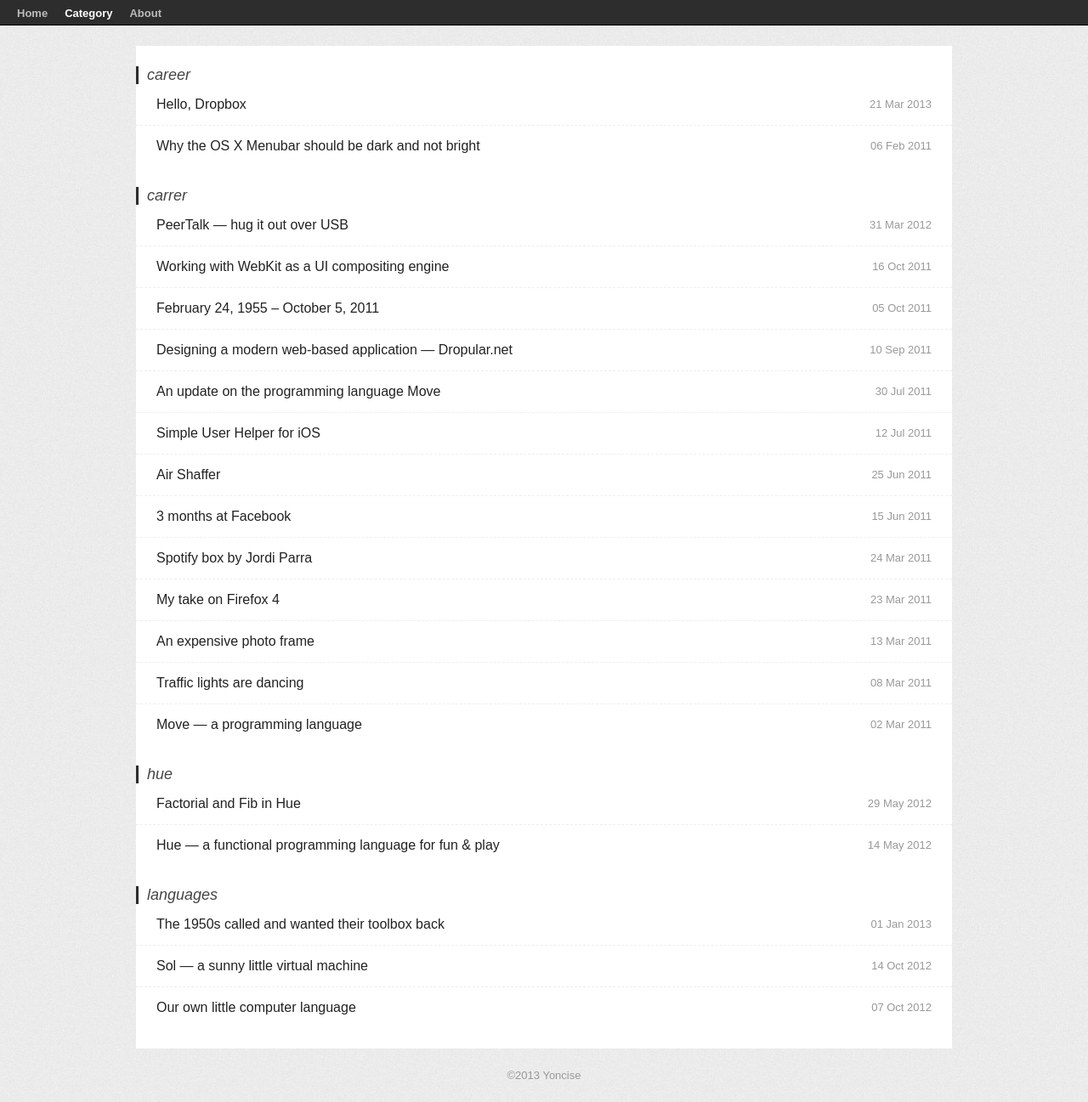
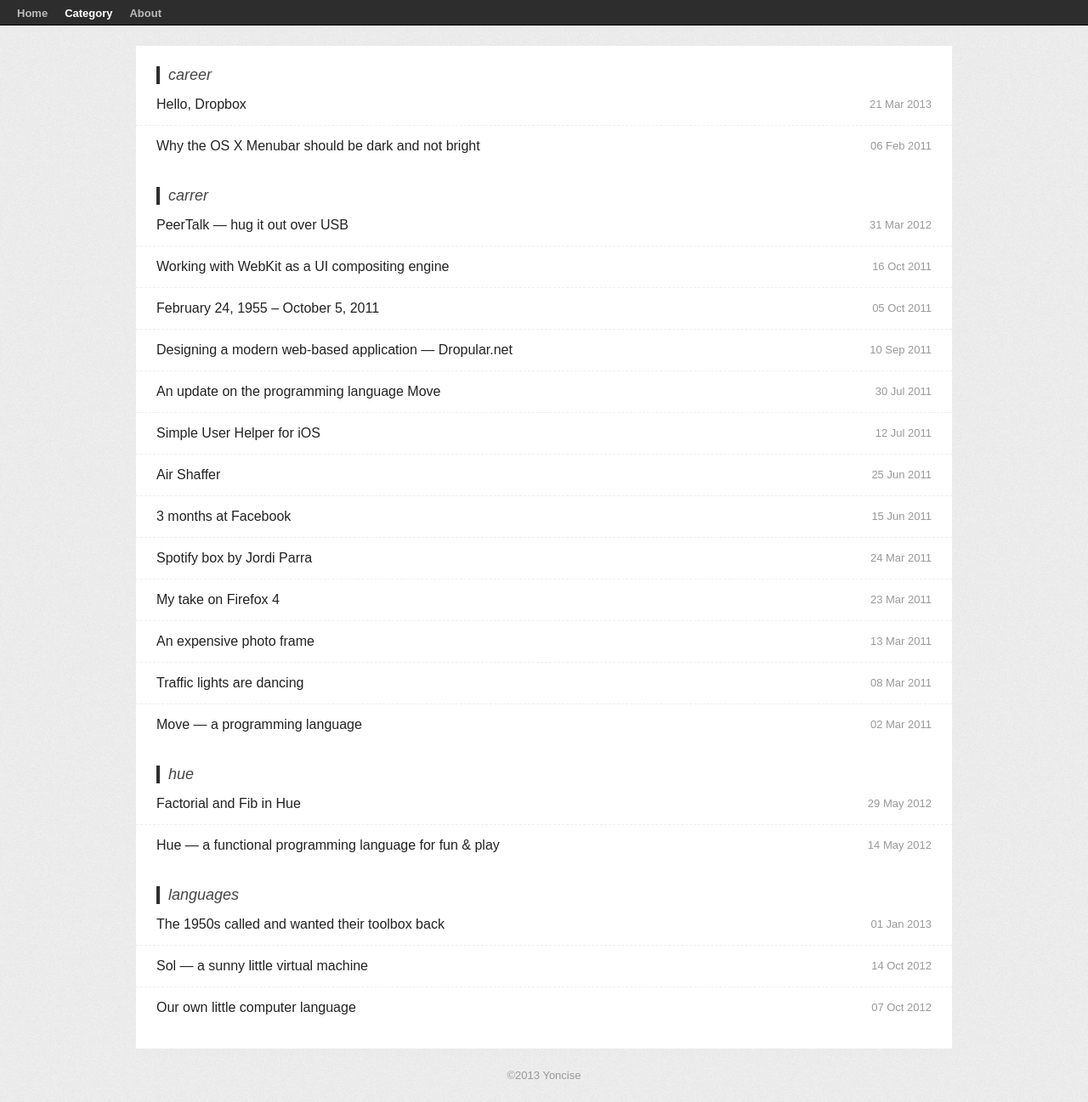
Before and after one commit to Y0nder/y0nder.github.io, a Jekyll site: the page built from category/index.html, in a window 1280 px wide. Shown: the whole page at 85% size. Built offline with Jekyll 4.4.1, drawn with Linux system fonts in a browser that asks for light colours.

Commit message:
change category_style style

```diff
--- a/css/style.css
+++ b/css/style.css
@@ -143,8 +143,9 @@ main {
     font-style: italic;
     color: #444;
     float: left;
-    border-left: 3px solid #2d2d2d;
+    border-left: 4px solid #2d2d2d;
     padding-left: 10px;
+    margin-left: 24px;
 }
 
 #category ul + .category_name {
@@ -193,7 +194,7 @@ article .date {
 }
 
 article p {
-    text-indent: 1em;
+    text-indent: 2em;
 }
 
 article blockquote {
```
